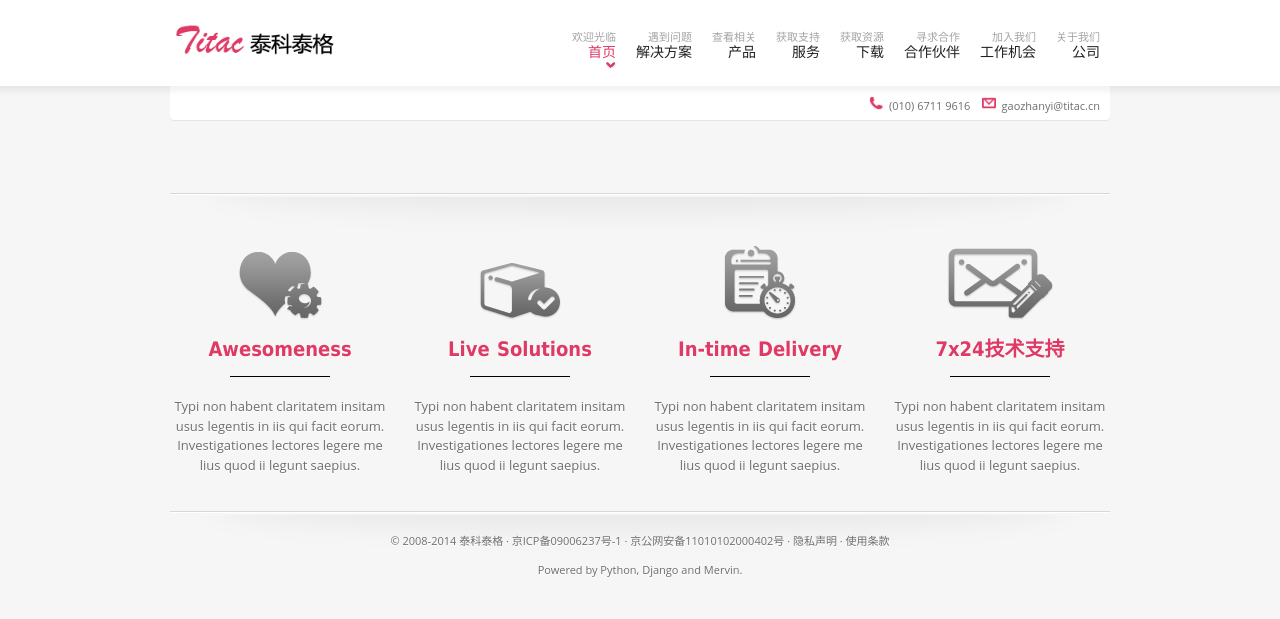
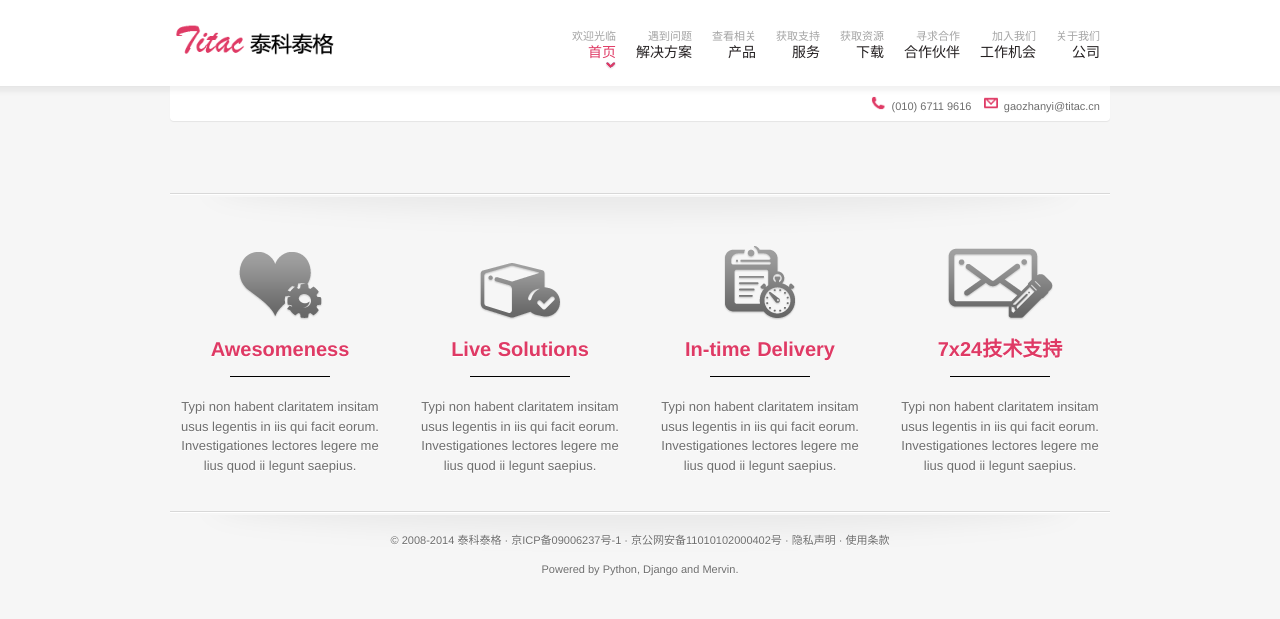
Before and after one commit to mervinkid/titacweb, a Django app: page / in a window 1280 px wide. Shown: the top 619 px of the page. Run offline with Django 3.2, Linux system fonts and the light colour scheme; data that the repository does not hold is empty; some libraries are stand-ins or nearby versions.

Commit message:
修改UI字体，采用bootsctrap默认使用的字体。

```diff
--- a/portal/templates/base/base.html
+++ b/portal/templates/base/base.html
@@ -57,7 +57,7 @@
         </div><!--copyright ends-->
         <div class="clear"></div>
         <!--other js required-->
-        {% block javascript %}
-        {% endblock %}
+        <script src="{% static 'portal/js/jquery.flexslider-min.js' %}" type="text/javascript"></script>
+        <script src="{% static 'portal/js/custom.js' %}" type="text/javascript"></script>
     </body>
 </html>
--- a/portal/templates/home/home.html
+++ b/portal/templates/home/home.html
@@ -36,9 +36,3 @@
         </ul>
     </div><!--features end-->
  {% endblock %}
-
-<!--javascripts-->
-{% block javascript %}
-        <script src="{% static 'portal/js/jquery.flexslider-min.js' %}" type="text/javascript"></script>
-        <script src="{% static 'portal/js/custom.js' %}" type="text/javascript"></script>
-{% endblock %}
--- a/static/portal/css/style.css
+++ b/static/portal/css/style.css
@@ -66,7 +66,7 @@ table {
 /*----------------------------------------*/
 body {
 	background: #f6f6f6;
-	font-family: 'Open Sans', sans-serif;
+	font-family:  'Helvetica Neue', Helvetica, Arial, sans-serif;
 	font-size: 13px;
 	color: #6e6e6e;
 	text-shadow: 0px 1px 0px #ffffff;
@@ -89,7 +89,7 @@ strong {
 /*----------------------------------------*/
 /*----- headings -----*/
 h1, h2, h3, h4, h5, h6 {
-	font-family: 'Expletus Sans', Tahoma, Arial;
+	font-family: 'Helvetica Neue', Helvetica, Arial, sans-serif;
 	color: #434343;
 	font-weight: 600;
 	line-height: 1.2em;
@@ -302,7 +302,7 @@ ul.list-bullet li {
 	float: left;
 }
 #menu ul li a {
-	font-family: 'Expletus Sans', Tahoma, Arial;
+	font-family:  'Helvetica Neue', Helvetica, Arial, sans-serif;
 	font-size: 14px;
 	color: #231f20;
 	font-weight: 400;
@@ -319,7 +319,7 @@ ul.list-bullet li {
 	color: #df3a65 !important;
 }
 #menu ul li span {
-	font-family: 'Open Sans', sans-serif;
+	font-family: 'Helvetica Neue', Helvetica, Arial, sans-serif;
 	font-size: 11px;
 	color: #a4a4a4;
 	line-height: 1.2em;
```
